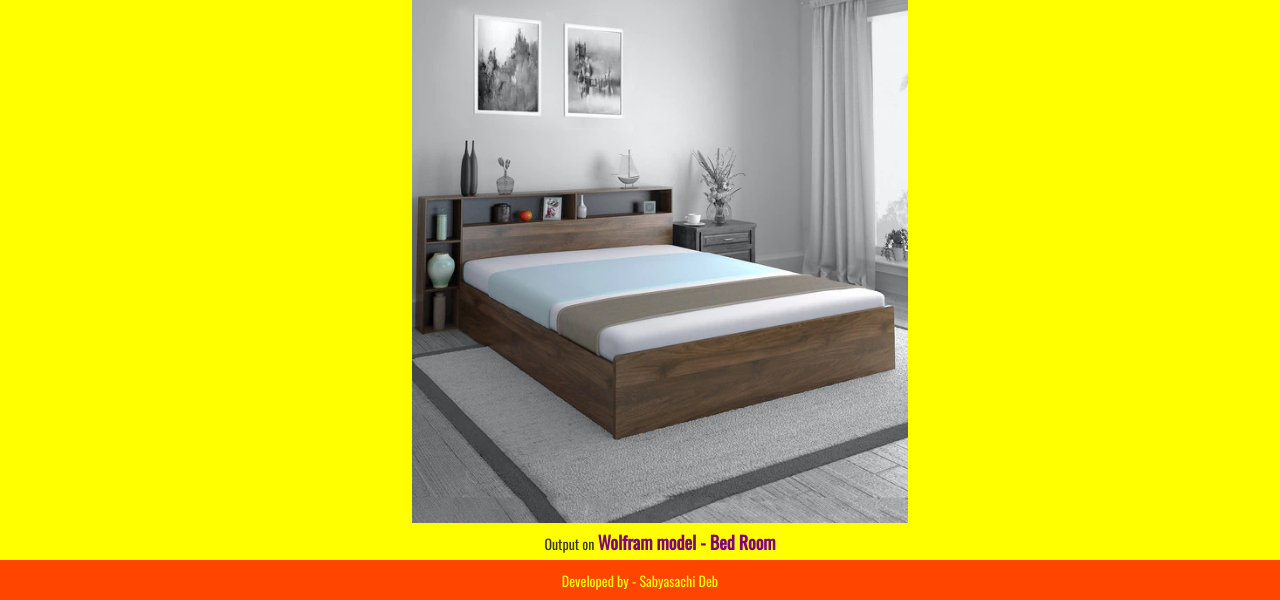
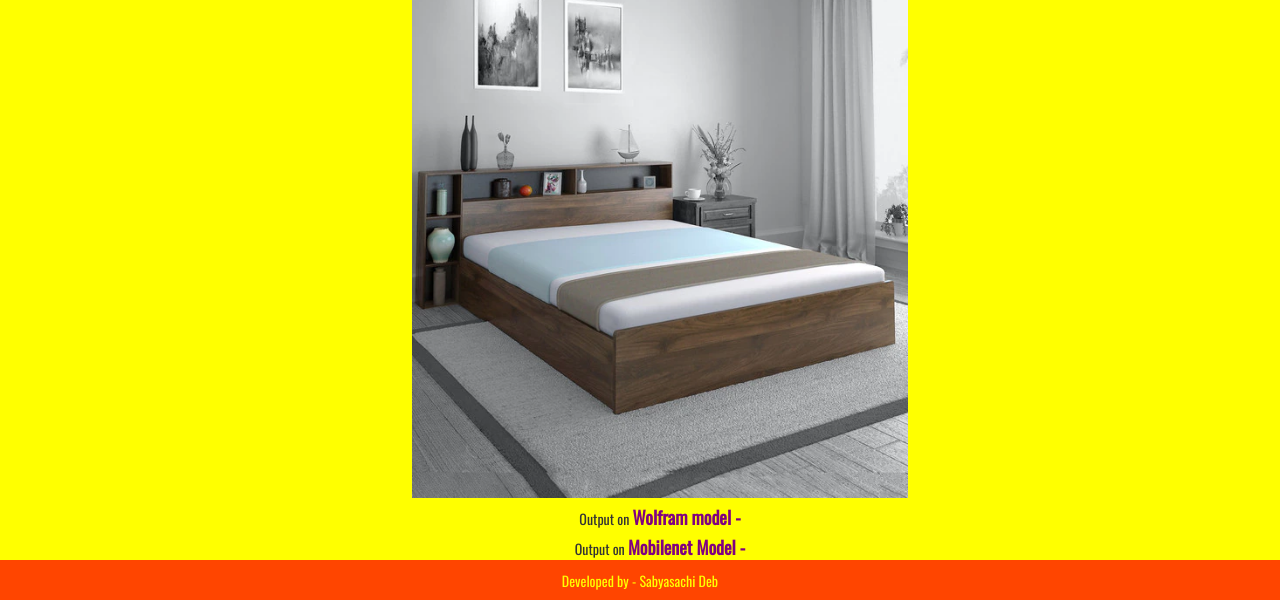
Before and after one commit to prince-deb/mobile-net, a plain HTML site: page index.html in a window 1280 px wide. Shown: the part 198-798 px from the top of the page. Drawn offline with nearby package versions, Linux system fonts and the light colour scheme; a script that the page names is missing.

Commit message:
Add files via upload

```diff
--- a/index.html
+++ b/index.html
@@ -23,7 +23,7 @@
 <ol>
 <div class="text_images_and_result" style="width: 40%;">
   <b style="font-size:xx-large;" >Test Image - </b><center><img src="bed.webp" class="img-responsive"></center>
- <h5>Output on <b style="color: purple; font-size: 18px;">Wolfram model - Bed Room </b>
+ <h5>Output on <b style="color: purple; font-size: 18px;">Wolfram model - </b>
  <span style="color: red; font-size: 18px;"> </span>
    </h5>
   <h5>Output on <b style="color: purple; font-size: 18px;">Mobilenet Model - </b>
```
Also changed, not shown: searching_tickets.gif (added).
